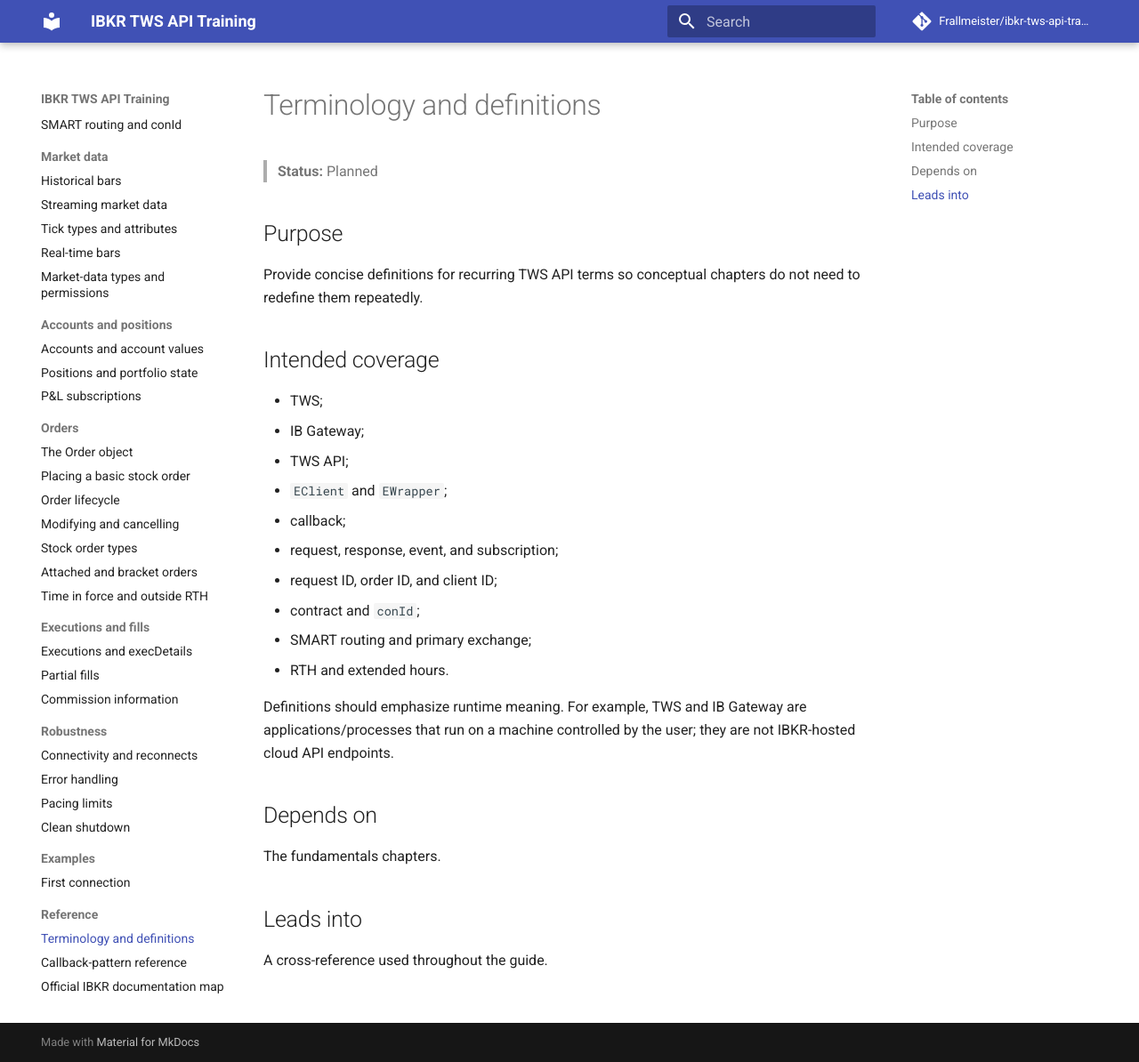
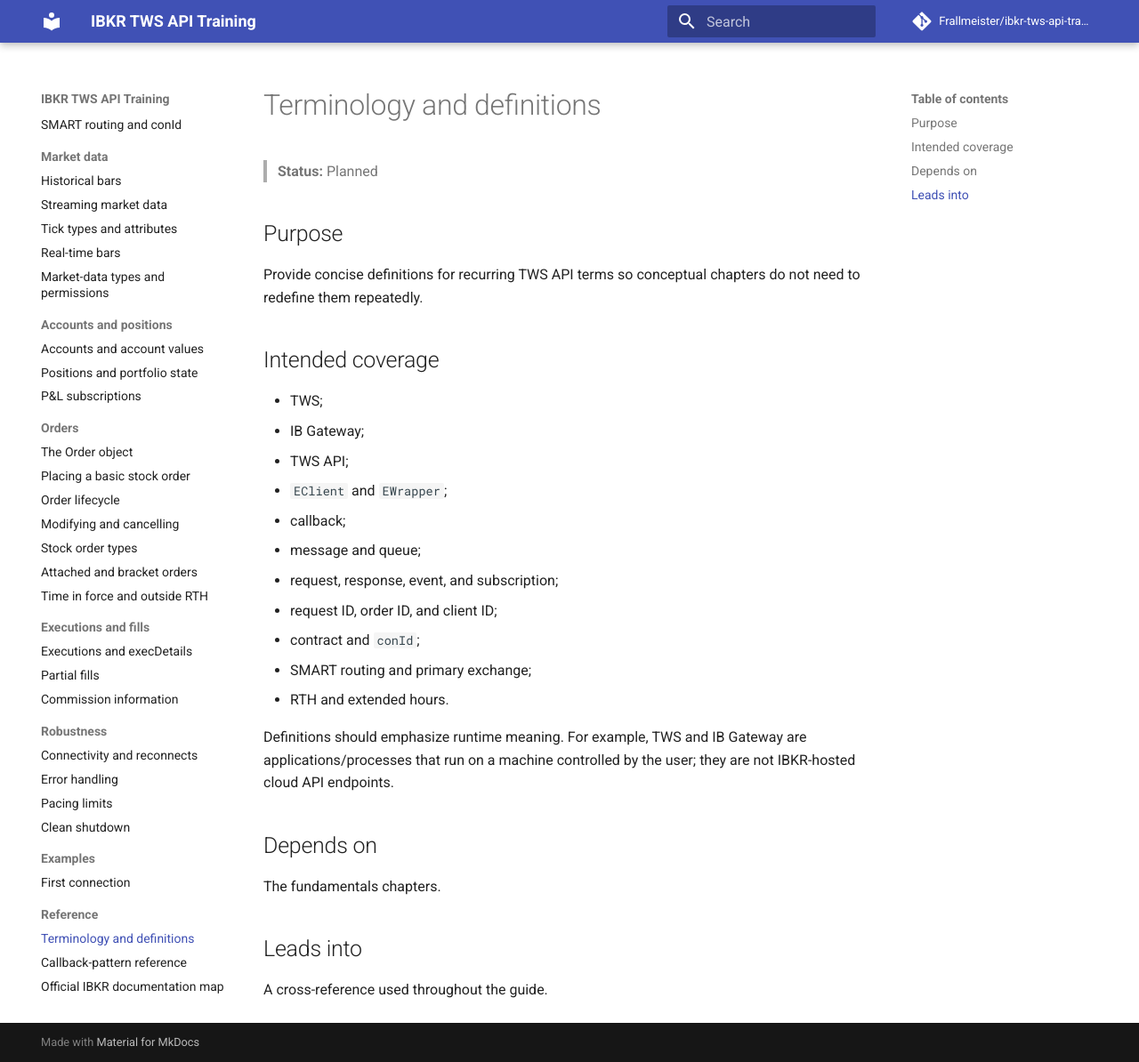
Before and after one commit to Frallmeister/ibkr-tws-api-training, an MkDocs documentation site: the page built from docs/reference/terminology.md, in a window 1280 px wide and 1194 px high. Shown: the whole window at 89% size. Built offline with MkDocs 1.6.1 and Material for MkDocs 9.7.7, drawn with Linux system fonts in a browser that asks for light colours; comment, search, counter and statistics services are not loaded.

Commit message:
docs: add message and queue to terminology scope

```diff
--- a/docs/reference/terminology.md
+++ b/docs/reference/terminology.md
@@ -12,6 +12,7 @@
 - TWS API;
 - `EClient` and `EWrapper`;
 - callback;
+- message and queue;
 - request, response, event, and subscription;
 - request ID, order ID, and client ID;
 - contract and `conId`;
```
